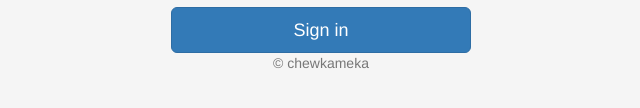
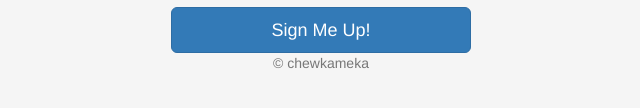
Before and after one commit to ab41j1t4000/Newsletter-Website, a website: page signup.html in a window 1280 px wide. Shown: the part 490-598 px from the top of the page, 319-959 px from the left. Drawn offline with nearby package versions, Linux system fonts and the light colour scheme.

Commit message:
new_change

```diff
--- a/signup.html
+++ b/signup.html
@@ -26,7 +26,7 @@
       <input type="text"  class="form-control middle" placeholder="Last Name" name="lName" required>
       <input type="email"  class="form-control bottom" placeholder="Email Address" name="email" required>
 
-      <button class="btn btn-lg btn-primary btn-block" type="submit">Sign in</button>
+      <button class="btn btn-lg btn-primary btn-block" type="submit">Sign Me Up!</button>
       <p class="mt-5 mb-3 text-muted">&copy; chewkameka</p>
     </form>
   </body>
```
